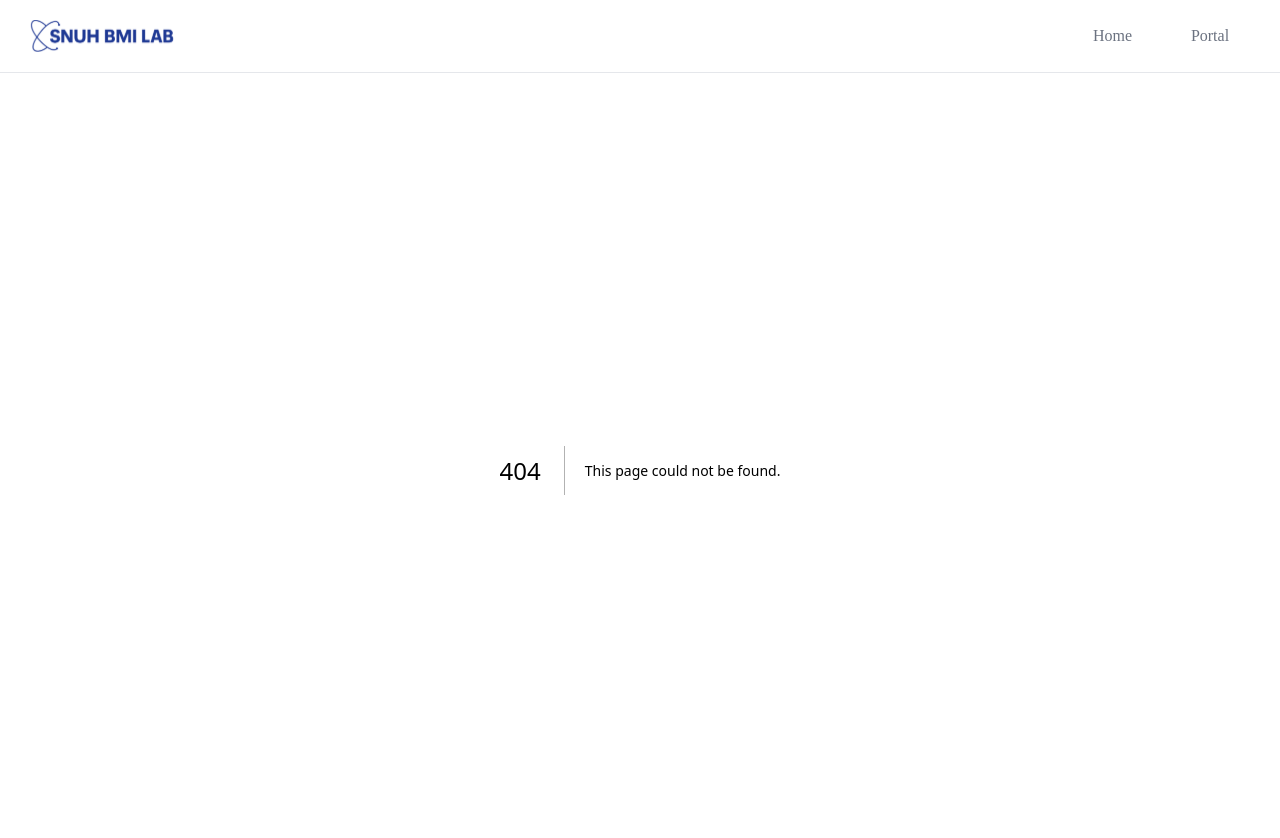
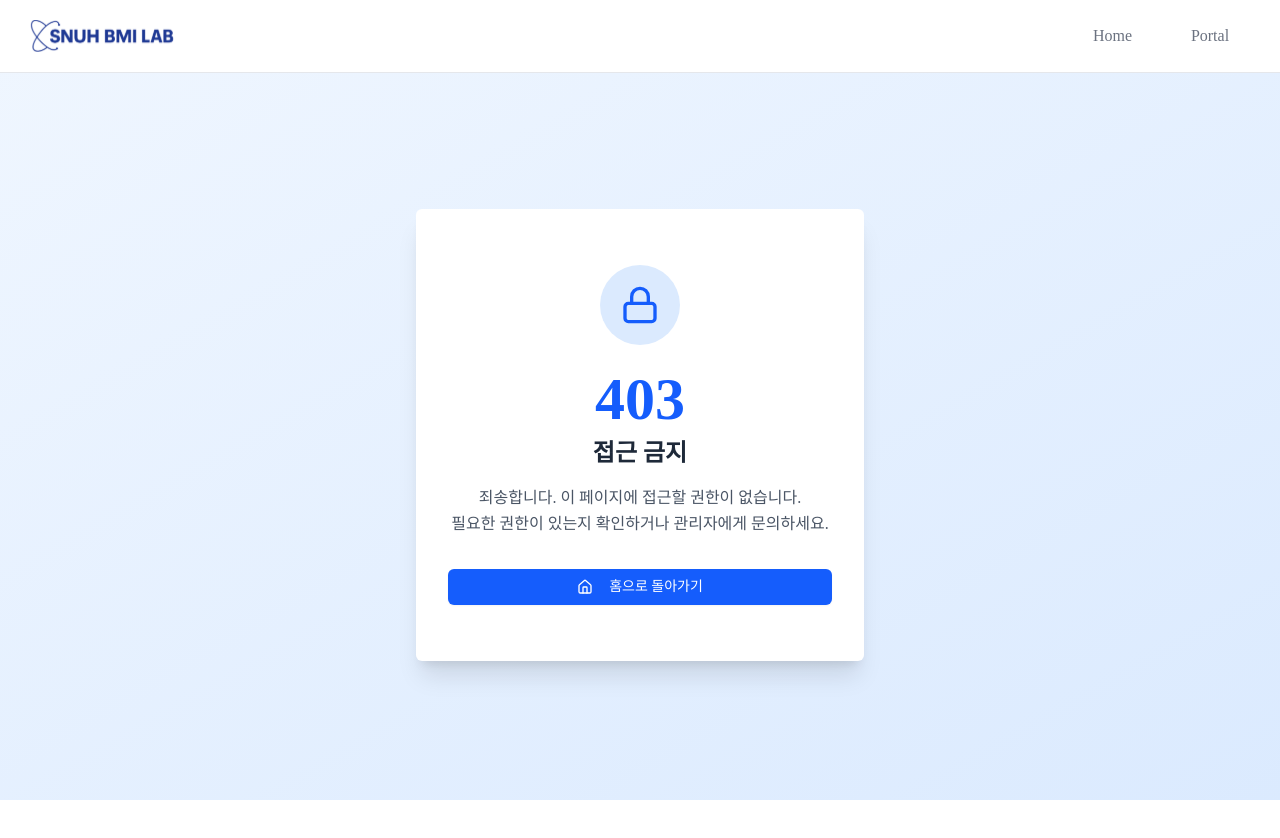
Before and after one commit to SNUH-BMI-LAB-Web-Project/snuh-bmilab-web-client, a Next.js app: page /403 in a window 1280 px wide. Before the commit this address had no page. Shown: the top 838 px of the page. After the commit the page ends 800 px from the top, so only its background shows below. Built offline with nearby package versions, Linux system fonts and the light colour scheme; a web font is replaced by a local one.

Commit message:
feat: 403 페이지 구현

```diff
--- /dev/null
+++ b/src/app/403/page.tsx
@@ -0,0 +1,82 @@
+'use client';
+
+import { Button } from '@/components/ui/button';
+import { Card, CardContent } from '@/components/ui/card';
+import { Lock, Home } from 'lucide-react';
+import Link from 'next/link';
+
+export default function ForbiddenPage() {
+  return (
+    <div
+      className="flex items-center justify-center bg-gradient-to-br from-blue-50 to-blue-100 p-4"
+      style={{ minHeight: 'calc(100vh - 70px)' }}
+    >
+      <Card className="mx-auto w-full max-w-md border-0 shadow-xl">
+        <CardContent className="p-8 text-center">
+          {/* Lock Icon */}
+          <div className="mb-6">
+            <div className="mx-auto flex h-20 w-20 items-center justify-center rounded-full bg-blue-100">
+              <Lock className="h-10 w-10 text-blue-600" />
+            </div>
+          </div>
+
+          {/* Error Code */}
+          <div className="mb-4">
+            <h1 className="mb-2 text-6xl font-bold text-blue-600">403</h1>
+            <h2 className="mb-2 text-2xl font-semibold text-gray-800">
+              접근 금지
+            </h2>
+          </div>
+
+          {/* Error Message */}
+          <div className="mb-8">
+            <p className="leading-relaxed text-gray-600">
+              죄송합니다. 이 페이지에 접근할 권한이 없습니다.
+              <br />
+              필요한 권한이 있는지 확인하거나 관리자에게 문의하세요.
+            </p>
+          </div>
+
+          {/* Action Buttons */}
+          <div className="space-y-3">
+            <Button
+              asChild
+              className="w-full bg-blue-600 text-white hover:bg-blue-700"
+            >
+              <Link href="/">
+                <Home className="mr-2 h-4 w-4" />
+                홈으로 돌아가기
+              </Link>
+            </Button>
+
+            {/* <Button */}
+            {/*   variant="outline" */}
+            {/*   asChild */}
+            {/*   className="w-full border-blue-200 bg-transparent text-blue-600 hover:bg-blue-50" */}
+            {/*   onClick={() => window.history.back()} */}
+            {/* > */}
+            {/*   <button type="button"> */}
+            {/*     <ArrowLeft className="mr-2 h-4 w-4" /> */}
+            {/*     이전 페이지로 */}
+            {/*   </button> */}
+            {/* </Button> */}
+          </div>
+
+          {/* Additional Info */}
+          {/* <div className="mt-8 border-t border-gray-200 pt-6"> */}
+          {/*   <p className="text-sm text-gray-500"> */}
+          {/*     문제가 지속되면{' '} */}
+          {/*     <Link */}
+          {/*       href="/contact" */}
+          {/*       className="text-blue-600 underline hover:text-blue-800" */}
+          {/*     > */}
+          {/*       고객지원팀 */}
+          {/*     </Link> */}
+          {/*     에 문의하세요. */}
+          {/*   </p> */}
+          {/* </div> */}
+        </CardContent>
+      </Card>
+    </div>
+  );
+}
```
